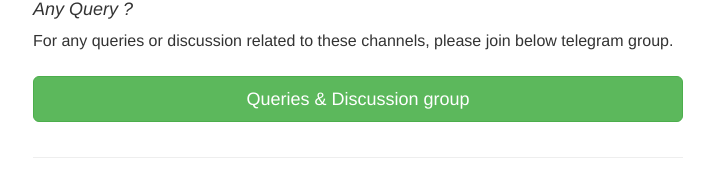
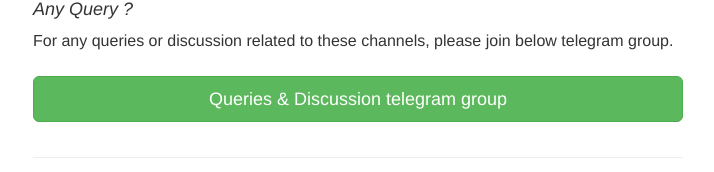
Before and after one commit to dassubhasish96/odisha-vaccine-alerts, a React (Create React App) app: page / in a window 1280 px wide. Shown: the part 1090-1262 px from the top of the page, without its empty margins (297-1011 px from the left). Built offline with nearby package versions, Linux system fonts and the light colour scheme.

Commit message:
added more districts

```diff
--- a/src/components/Body/howtouse.component.js
+++ b/src/components/Body/howtouse.component.js
@@ -18,7 +18,7 @@
             For any queries or discussion related to these channels, please join below telegram group.<br/><br/>
             <Form>
                   <FormGroup action>
-                  <Button href = "https://telegram.me/odisha_vaccine_alerts" color="success" size="lg" block>Queries & Discussion group</Button>
+                  <Button href = "https://telegram.me/odisha_vaccine_alerts" color="success" size="lg" block>Queries & Discussion telegram group</Button>
                    </FormGroup>
            </Form>
         </Fragment>
```
